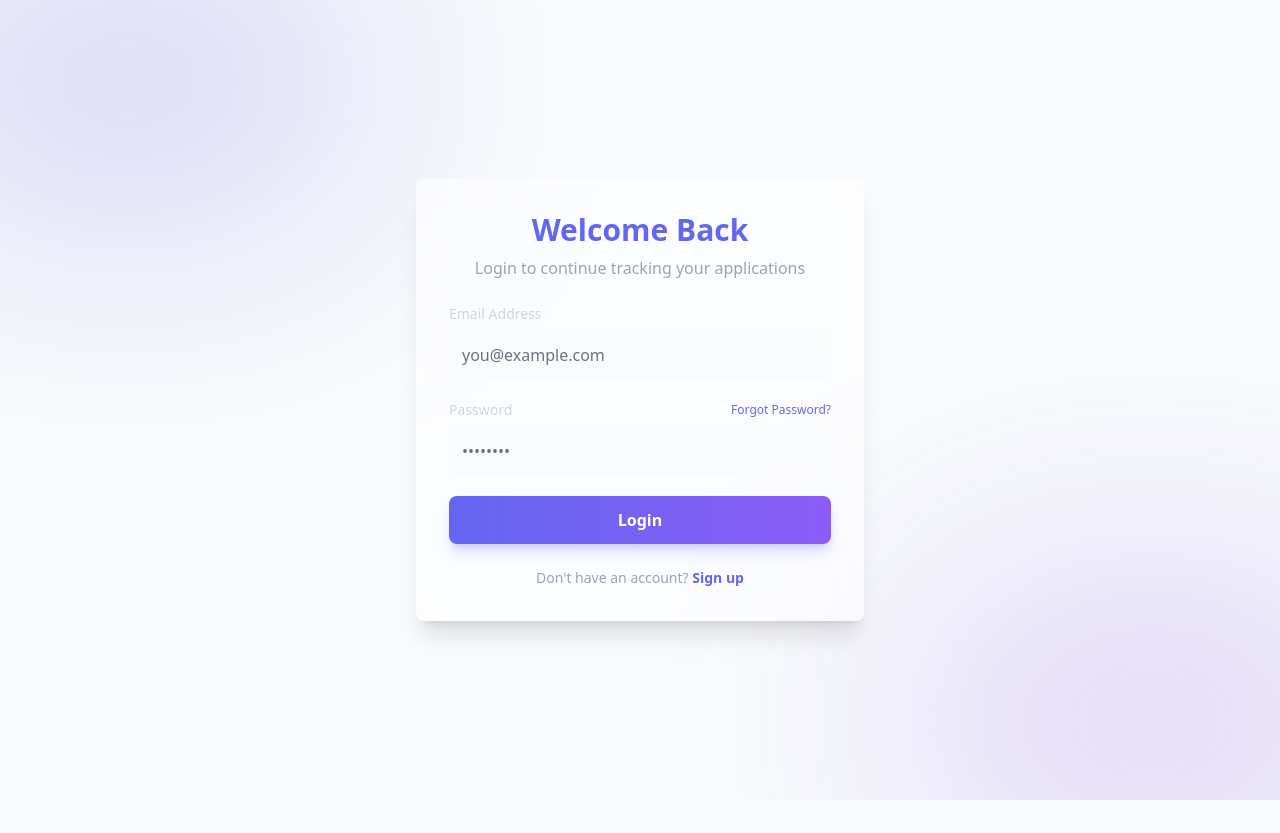
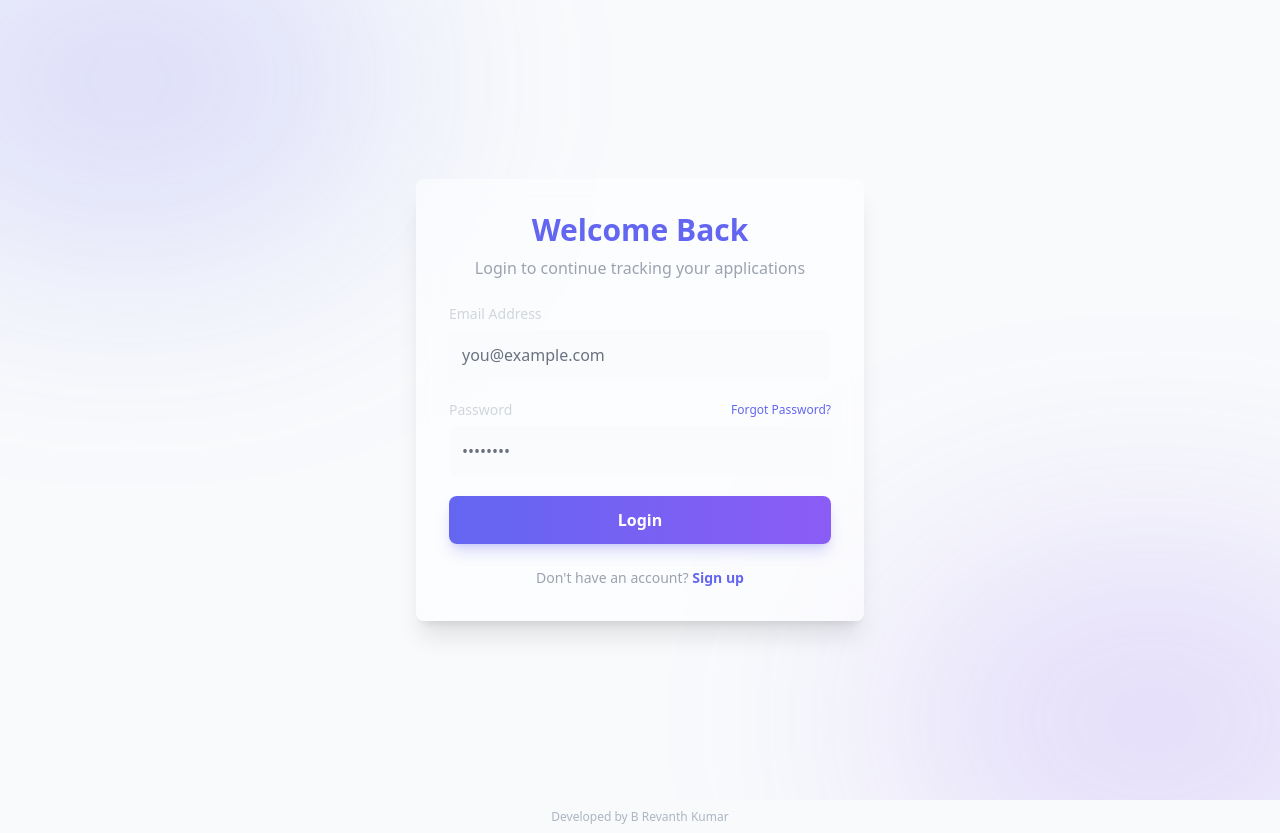
Before and after one commit to revanthbanoth/AI_Job_Tracker, a React app in the folder frontend/: page /login in a window 1280 px wide. Before the commit the page ends 800 px from the top, so only its background shows below. Built offline with nearby package versions, Linux system fonts and the light colour scheme; the HTML template or start-up script is replaced by a standard one.

Commit message:
Fix: Prod CORS and add Dev Credit

```diff
--- a/frontend/src/App.jsx
+++ b/frontend/src/App.jsx
@@ -30,7 +30,8 @@ function App() {
   }
 
   return (
-    <div className="min-h-screen bg-background text-text font-sans">
+    <div className="min-h-screen bg-background text-text font-sans flex flex-col">
+      <div className="flex-grow">
         <Routes>
           <Route path="/login" element={<Login />} />
           <Route path="/register" element={<Register />} />
@@ -52,6 +53,10 @@ function App() {
           </Route>
         </Routes>
       </div>
+      <footer className="py-2 text-center text-xs text-muted/50 border-t border-white/5">
+        Developed by B Revanth Kumar
+      </footer>
+    </div>
   )
 }
 
```
Also changed, not shown: 1 other file (tests, documents, lock files or other folders). Lines whose indentation alone changed are shown as unchanged.
